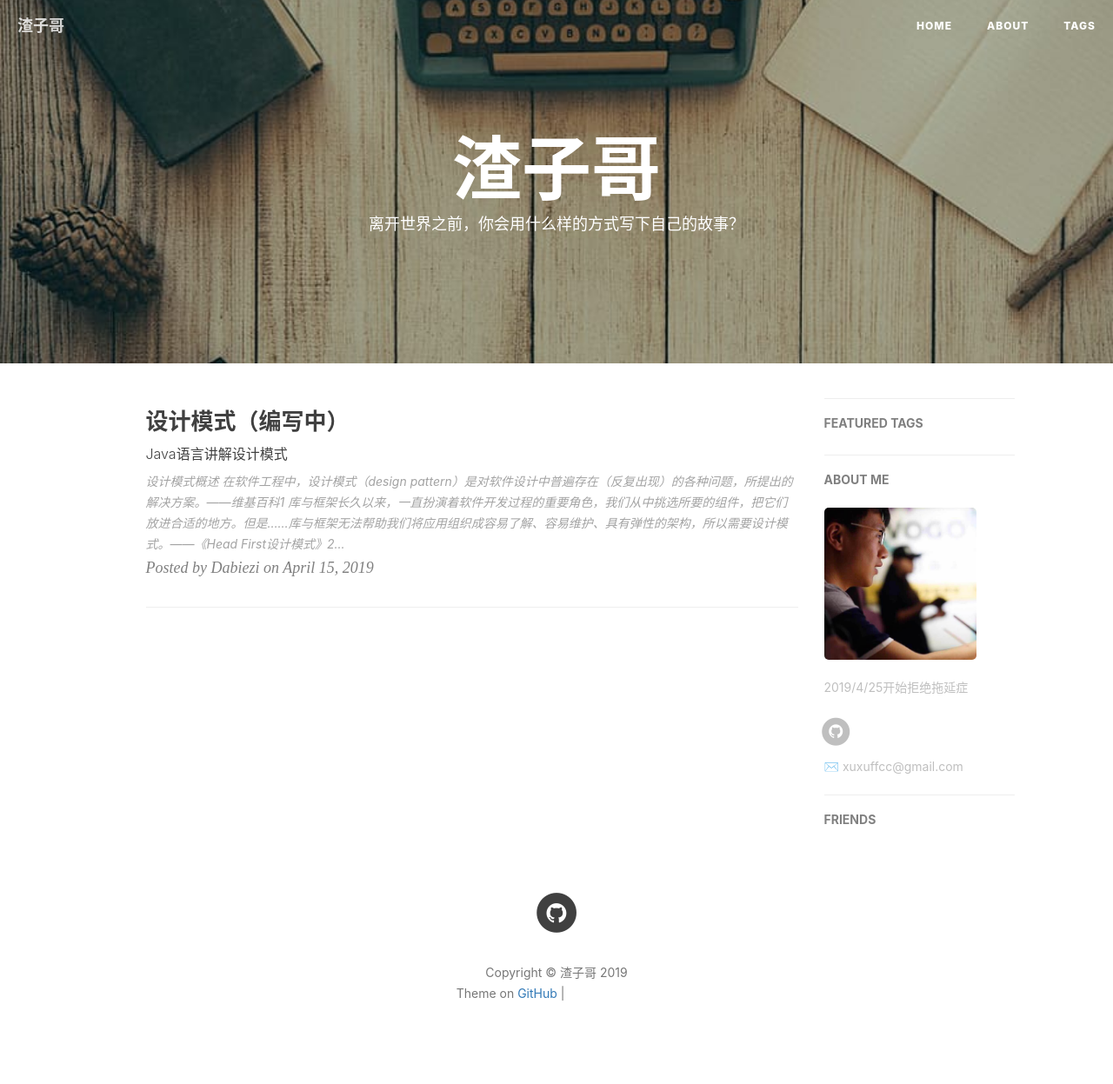
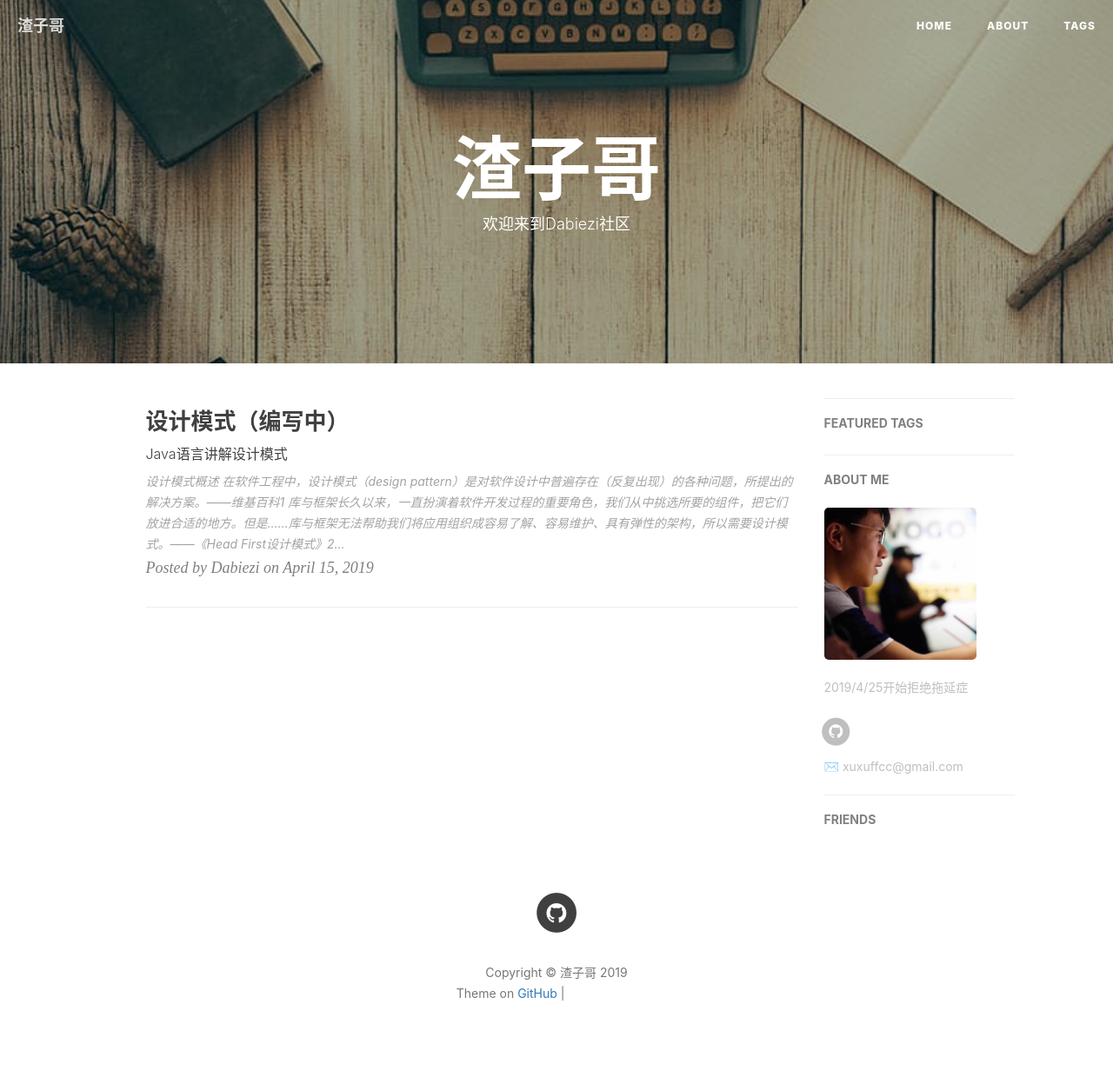
Before and after one commit to anxiouspig/anxiouspig.github.io, a Jekyll site: the page built from index.html, in a window 1280 px wide. Shown: the whole page at 87% size. Built offline with Jekyll 4.4.1, drawn with Linux system fonts in a browser that asks for light colours; nearby versions of some CDN libraries; the list of posts is cut into pages by our own code; comment, search, counter and statistics services are not loaded; grey boxes are pictures that could not be loaded.

Commit message:
Update index.html

```diff
--- a/index.html
+++ b/index.html
@@ -1,6 +1,6 @@
 ---
 layout: page
-description: "离开世界之前，你会用什么样的方式写下自己的故事？"
+description: "欢迎来到Dabiezi社区"
 ---
 
 {% for post in paginator.posts %}
```
